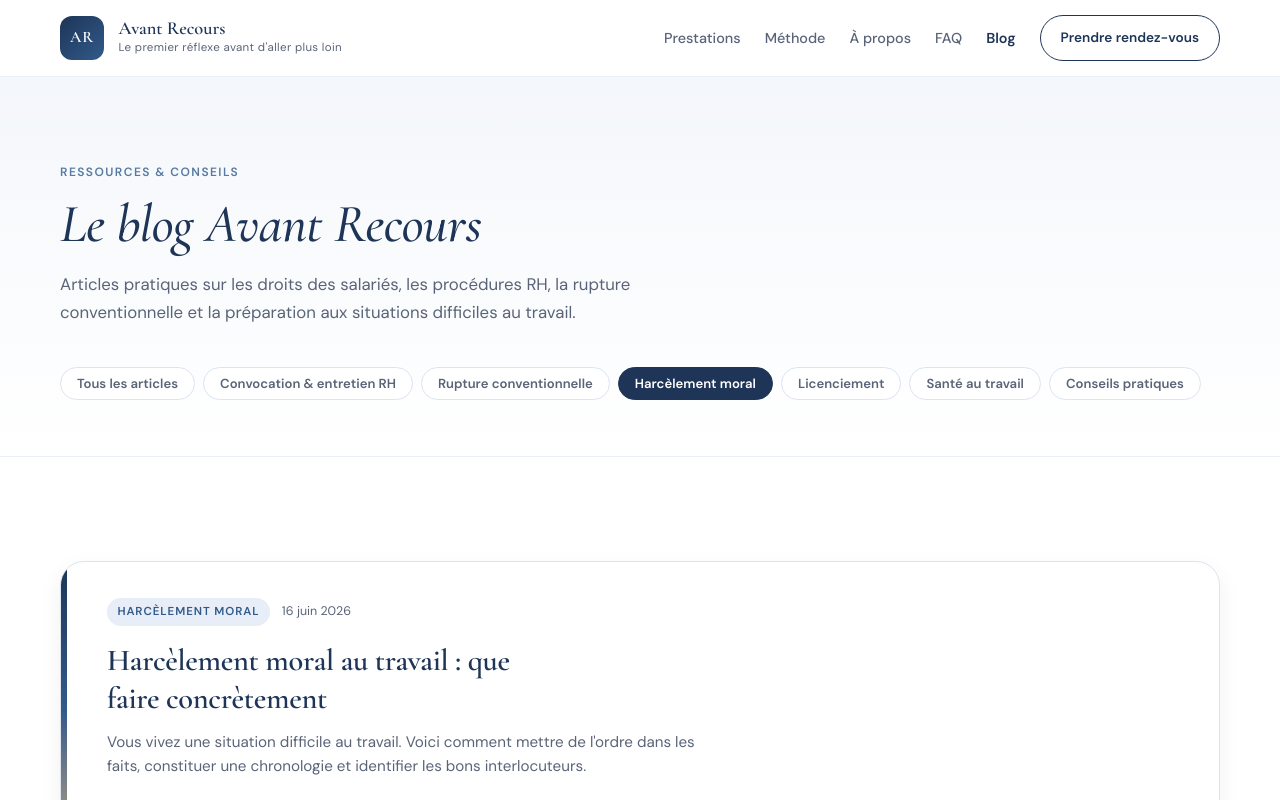
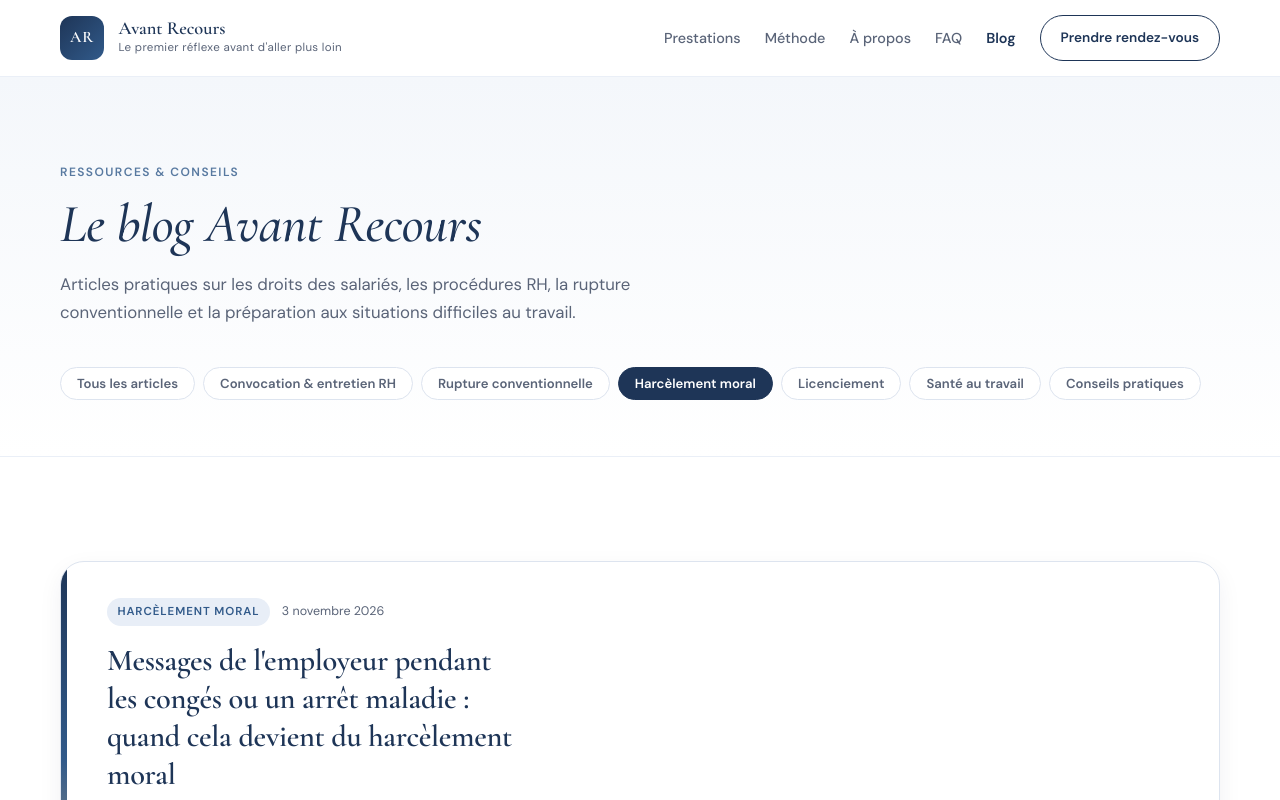
Before and after one commit to fabricezamia-ops/avantrecours-site, a plain HTML site: page blog/index.html in a window 1280 px wide. Both pictures are taken after a click on the element 640 px from the left and 383 px from the top of the page. Shown: the top 800 px of the page. Drawn offline with nearby package versions, Linux system fonts and the light colour scheme.

Commit message:
Fix syntax error in renderArticles function

```diff
--- a/blog/index.html
+++ b/blog/index.html
@@ -678,9 +678,10 @@
 
     function renderArticles(filter = 'all') {
       const grid = document.getElementById('blogGrid');
-      const filtered = filter === 'all'
+      const filtered = (filter === 'all'
         ? articles
-        : articles.filter(a => a.categorie === filter);
+        : articles.filter(a => a.categorie === filter)
+      ).slice().reverse();
 
       if (filtered.length === 0) {
         grid.innerHTML = '<div class="blog-empty"><p>Aucun article dans cette catégorie pour le moment.</p></div>';
```
